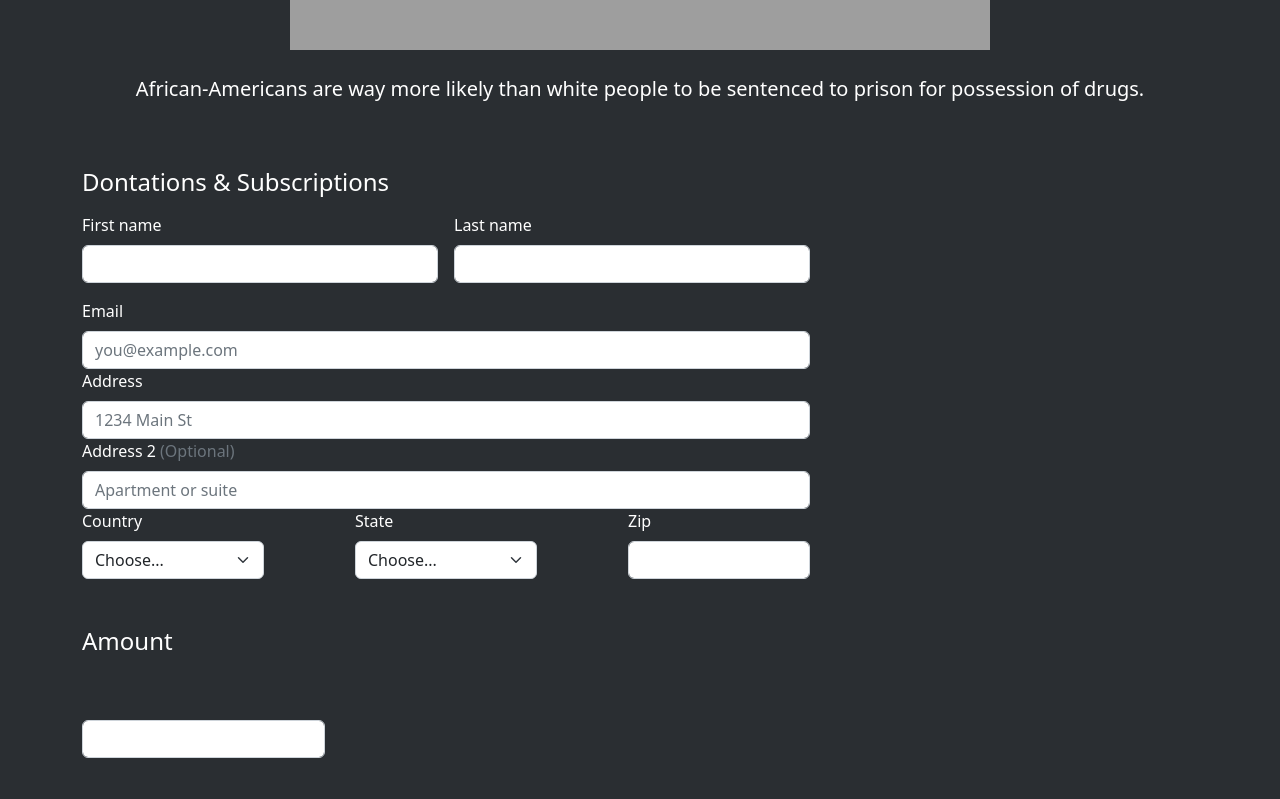
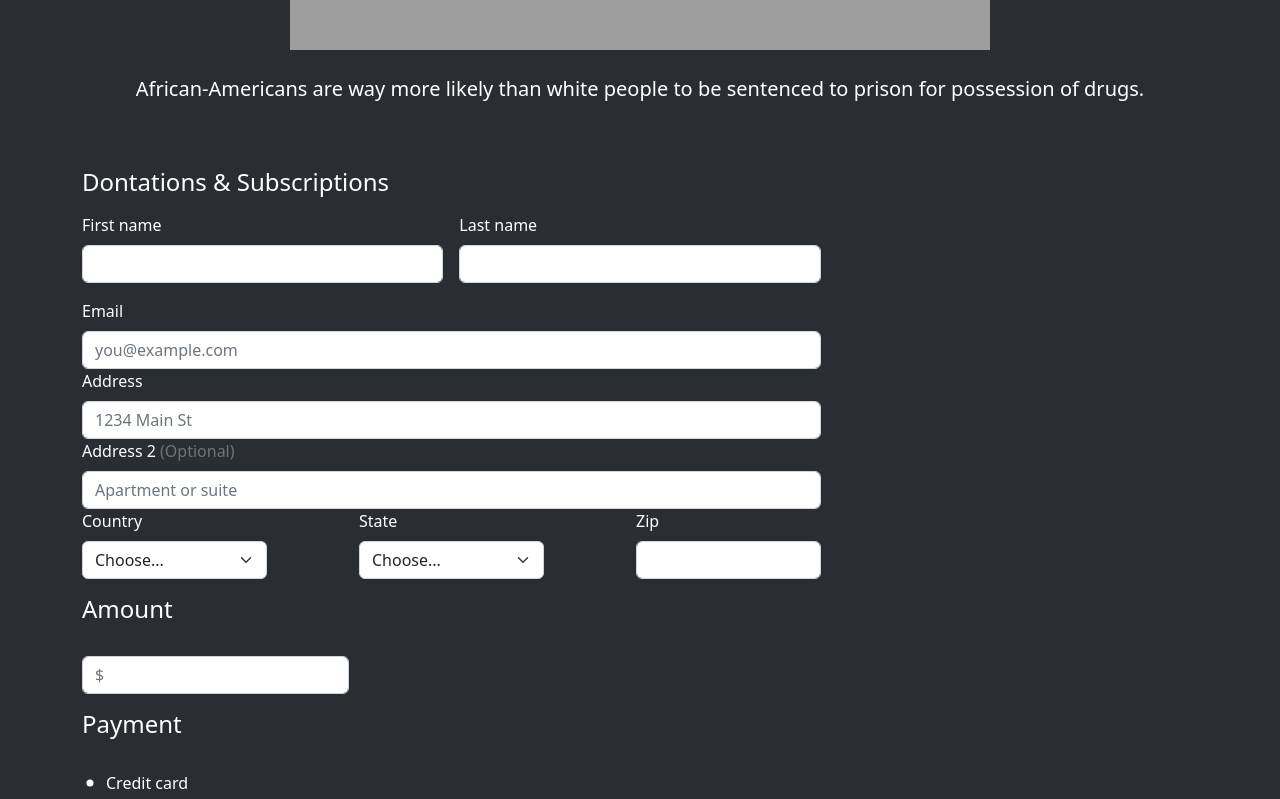
Before and after one commit to NicoDaSkater/War-On-Drugs, a plain HTML site: page donations.html in a window 1280 px wide. Shown: the part 600-1399 px from the top of the page. Drawn offline with nearby package versions, Linux system fonts and the light colour scheme; grey boxes are pictures that could not be loaded.

Commit message:
Donations Ofiically Completed

```diff
--- a/donations.html
+++ b/donations.html
@@ -45,7 +45,7 @@
                 <p class="lead">African-Americans are way more likely than white people to be sentenced to prison for possession of drugs.</p>
             </div>
 
-            <div class="row g-5">
+            <div class="row g-3">
 
                 <div class="col-md-7 col-lg-8">
                     <h4 class="mb-3">Dontations & Subscriptions</h4>
@@ -123,7 +123,7 @@
                 </div>
                 <h4 class="mb-3">Amount</h4>
                 <div class="col-md-3">
-                    <input type="text" class="form-control" id="zip" placeholder="" required="">
+                    <input type="text" class="form-control" id="zip" placeholder="$" required="">
                     <div class="invalid-feedback">
                         Amount Requires
                     </div>
--- a/dontations.css
+++ b/dontations.css
@@ -8,3 +8,8 @@ body {
     flex-direction: row;
     justify-content: space-between;
 }
+
+.form-check-input:checked {
+    background-color: #2A2E32;
+    border-color: #2A2E32;
+}
```
